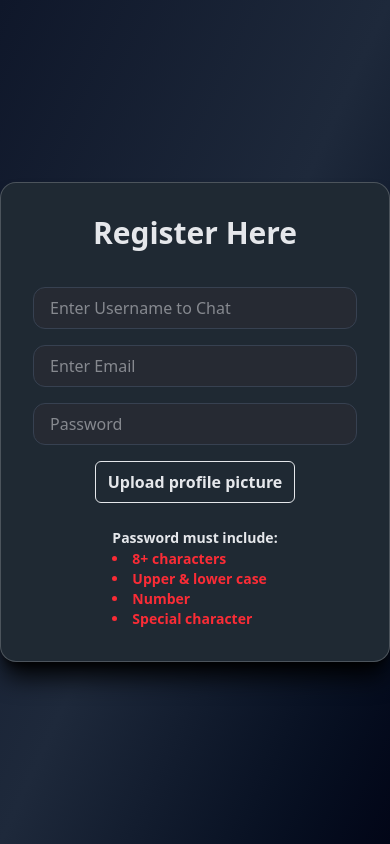
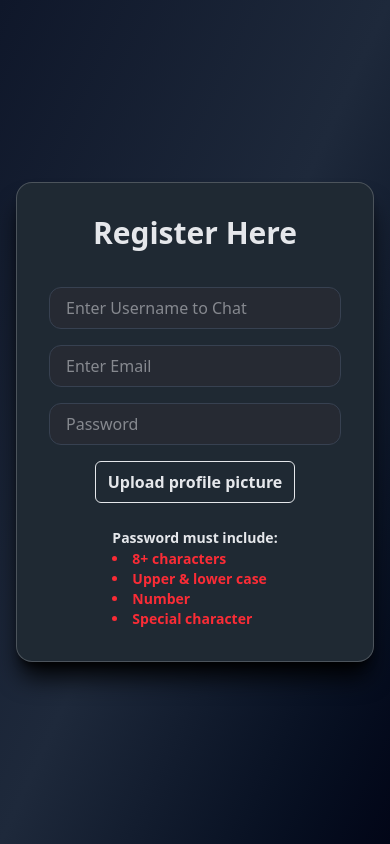
Before and after one commit to Lohitaksh22/Chatify, a Next.js app: page /register in a window 390 px wide. Built offline with nearby package versions, Linux system fonts and the light colour scheme; no server answers.

Commit message:
padding in auth pages

```diff
--- a/app/(login)/login/page.tsx
+++ b/app/(login)/login/page.tsx
@@ -69,7 +69,7 @@ const Page = () => {
   };
 
   return (
-    <div className="min-h-screen bg-gradient-to-br from-[#0F172A] via-[#1E293B] to-[#020617] flex items-center justify-center">
+    <div className="min-h-screen bg-gradient-to-br from-[#0F172A] via-[#1E293B] to-[#020617] flex items-center justify-center px-4 sm:px-6 ">
       <form className="flex flex-col items-center space-y-4 max-w-md w-full bg-[#1F2933] border border-white/20 p-8 rounded-2xl shadow-xl shadow-black/90">
         <h1 className="text-3xl font-bold mb-4 text-center">Login Here</h1>
 
--- a/app/(register)/register/page.tsx
+++ b/app/(register)/register/page.tsx
@@ -119,7 +119,7 @@ const Page = () => {
   }
 
   return (
-    <div className="bg-gradient-to-br from-[#0F172A] via-[#1E293B] to-[#020617] min-h-screen flex items-center justify-center">
+    <div className="bg-gradient-to-br from-[#0F172A] via-[#1E293B] to-[#020617] min-h-screen flex items-center justify-center px-4 sm:px-6">
       <form className="flex flex-col items-center space-y-4 max-w-md w-full bg-[#1F2933]  border border-white/20 p-8 rounded-2xl shadow-xl shadow-black/90">
         <h1 className="text-3xl font-bold mb-4 text-center">Register Here</h1>
 
```
